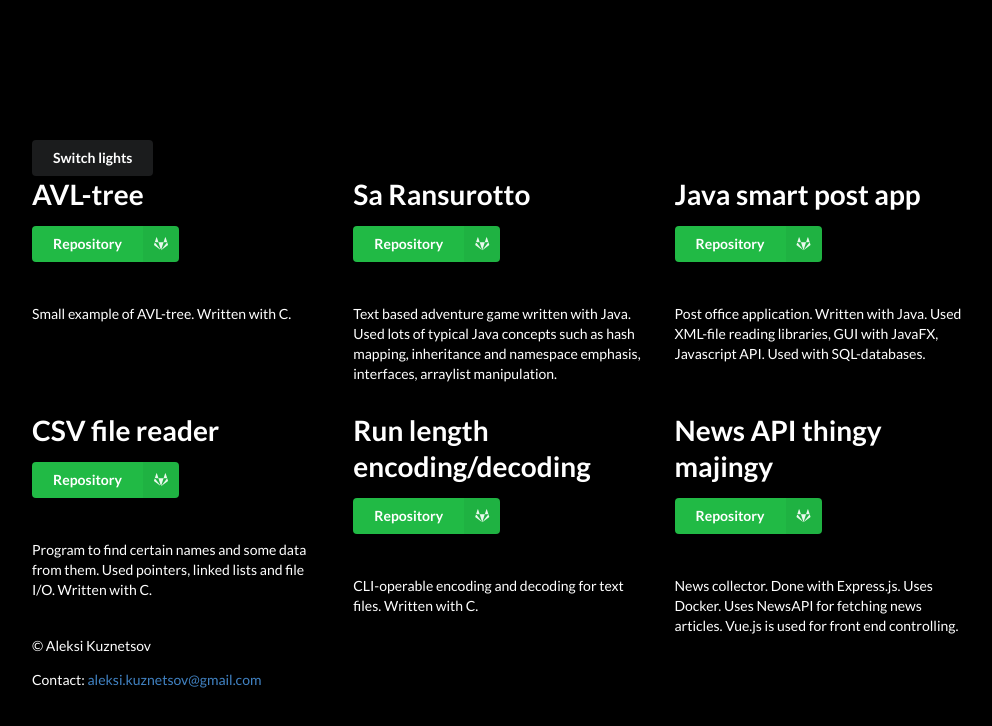
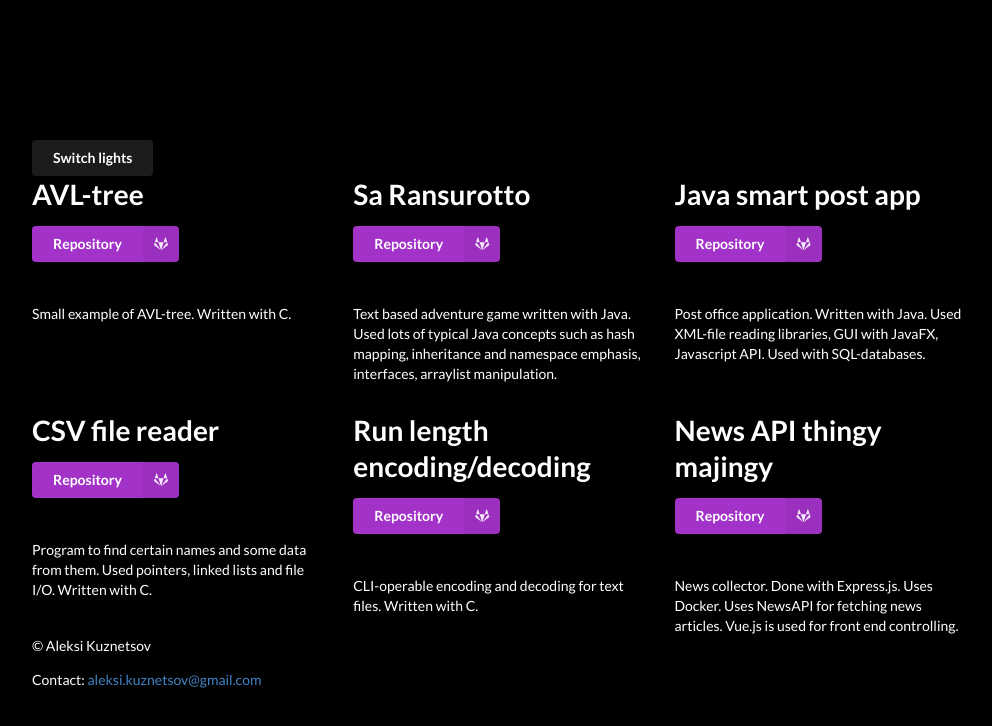
Before and after one commit to MalouisMuted/malouismuted.github.io, a plain HTML site: page index.html in a window 1280 px wide. Shown: the whole page, without its empty margins (108-1100 px from the left). Drawn offline with nearby package versions, Linux system fonts and the light colour scheme.

Commit message:
Change button color

```diff
--- a/index.html
+++ b/index.html
@@ -18,7 +18,7 @@
                 <div class="eight wide tablet five wide computer column" v-for="item in projects">
                     <h1>{{ item.name }}</h1>
 					<a target="_blank" v-bind:href="item.link">
-						<button class="ui right labeled icon green button">
+						<button class="ui right labeled icon purple button">
 							<i class="gitlab icon"></i>
 							Repository
 						</button>
```
